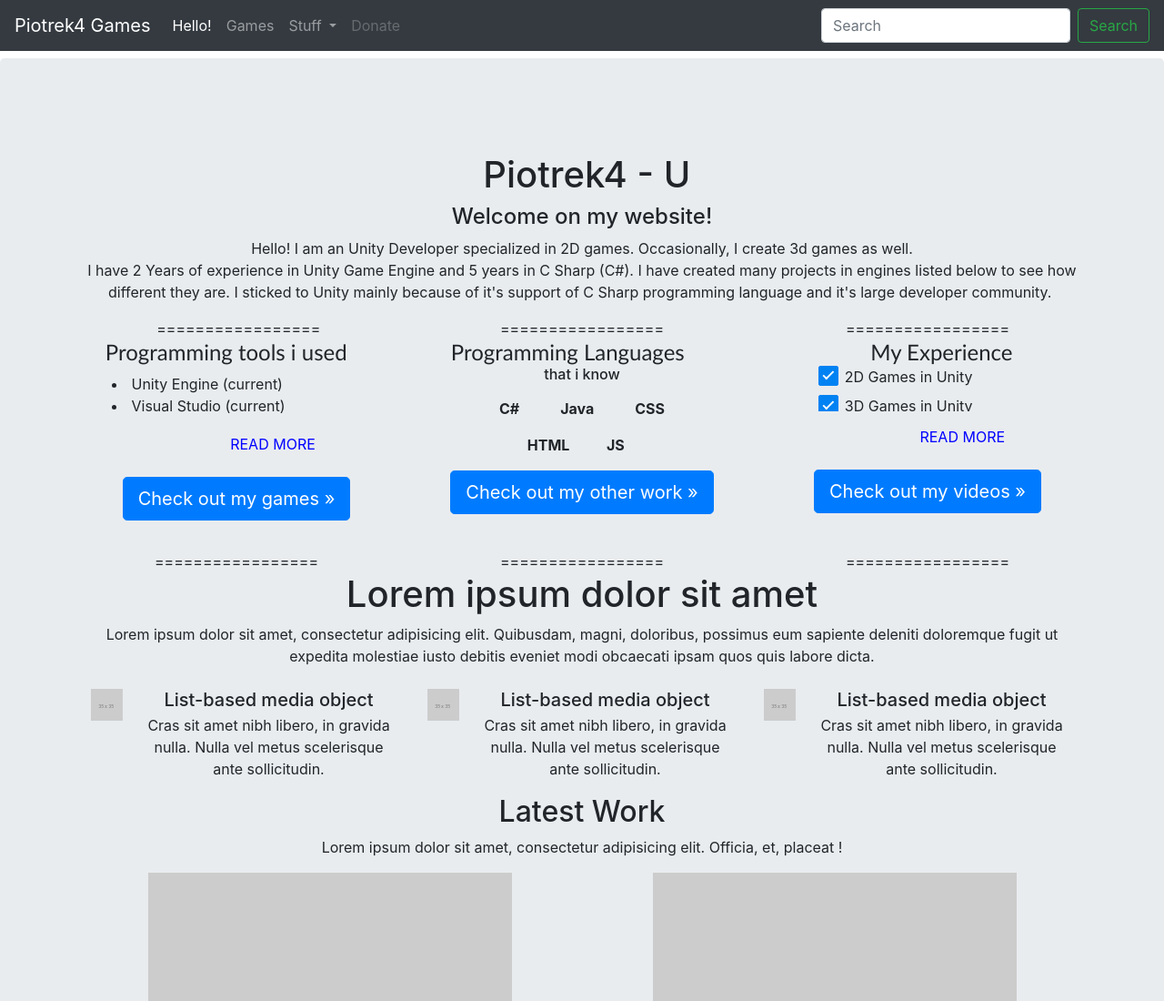
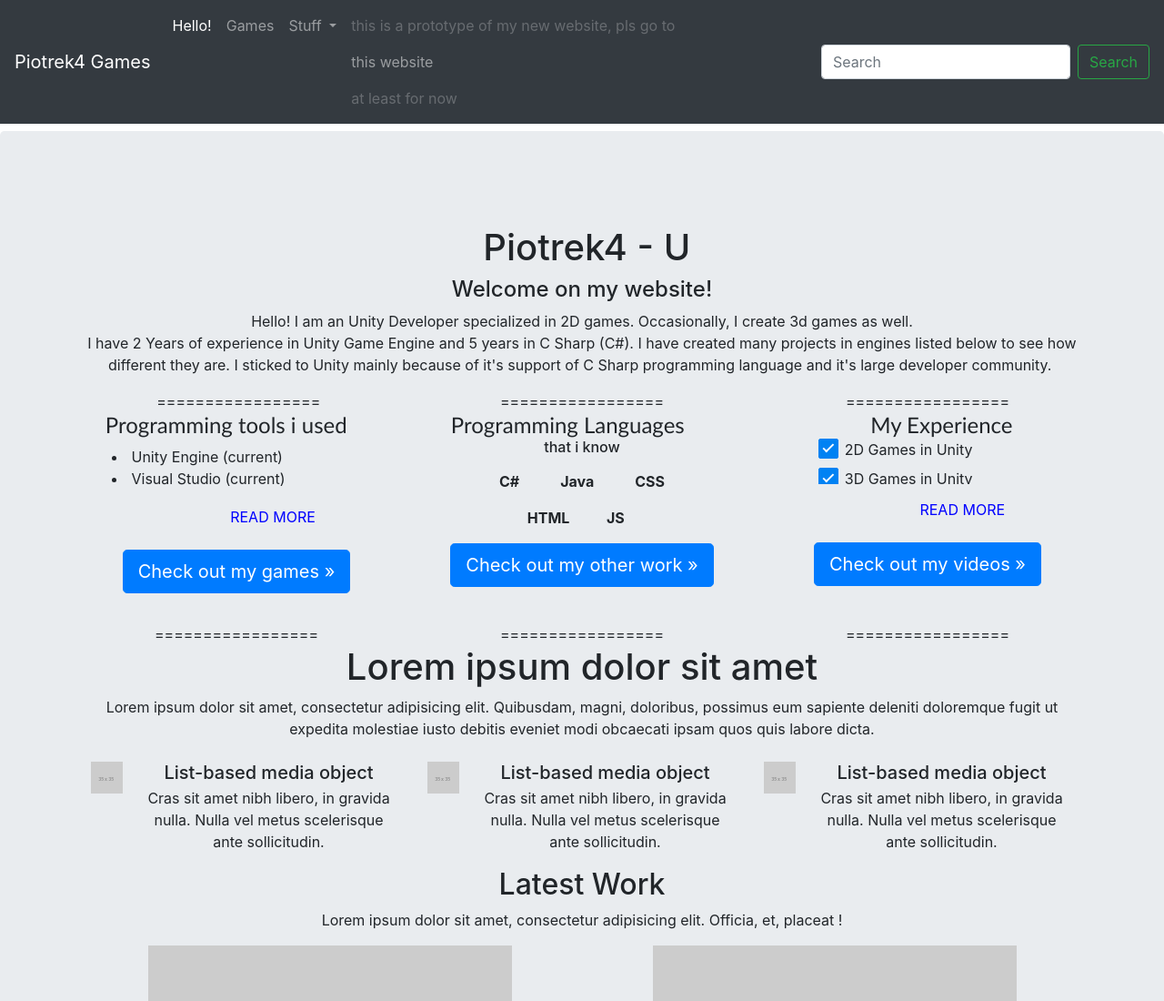
Before and after one commit to PiotrekUnityDeveloper/piotrek4.games-page-files-download-backup-ctth-malicious-security-leak-scam-prototype, a plain HTML site: page index.html in a window 1280 px wide. Shown: the top 1100 px of the page at 91% size. Drawn offline with nearby package versions, Linux system fonts and the light colour scheme; some packages are replaced by stand-ins of ours; a script that the page names is missing.

Commit message:
prototype warning

```diff
--- a/index.html
+++ b/index.html
@@ -41,7 +41,9 @@
             </div>
           </li>
           <li class="nav-item">
-            <a class="nav-link disabled" href="#">Donate</a>
+            <a class="nav-link disabled" href="#">this is a prototype of my new website, pls go to </a>
+			  <a class="nav-link" href="https://piotrekunitydeveloper.github.io/piotrek4.github.io/">this website</a>
+			  <a class="nav-link disabled" href="#">at least for now</a>
           </li>
         </ul>
         <form class="form-inline my-2 my-lg-0">
```
